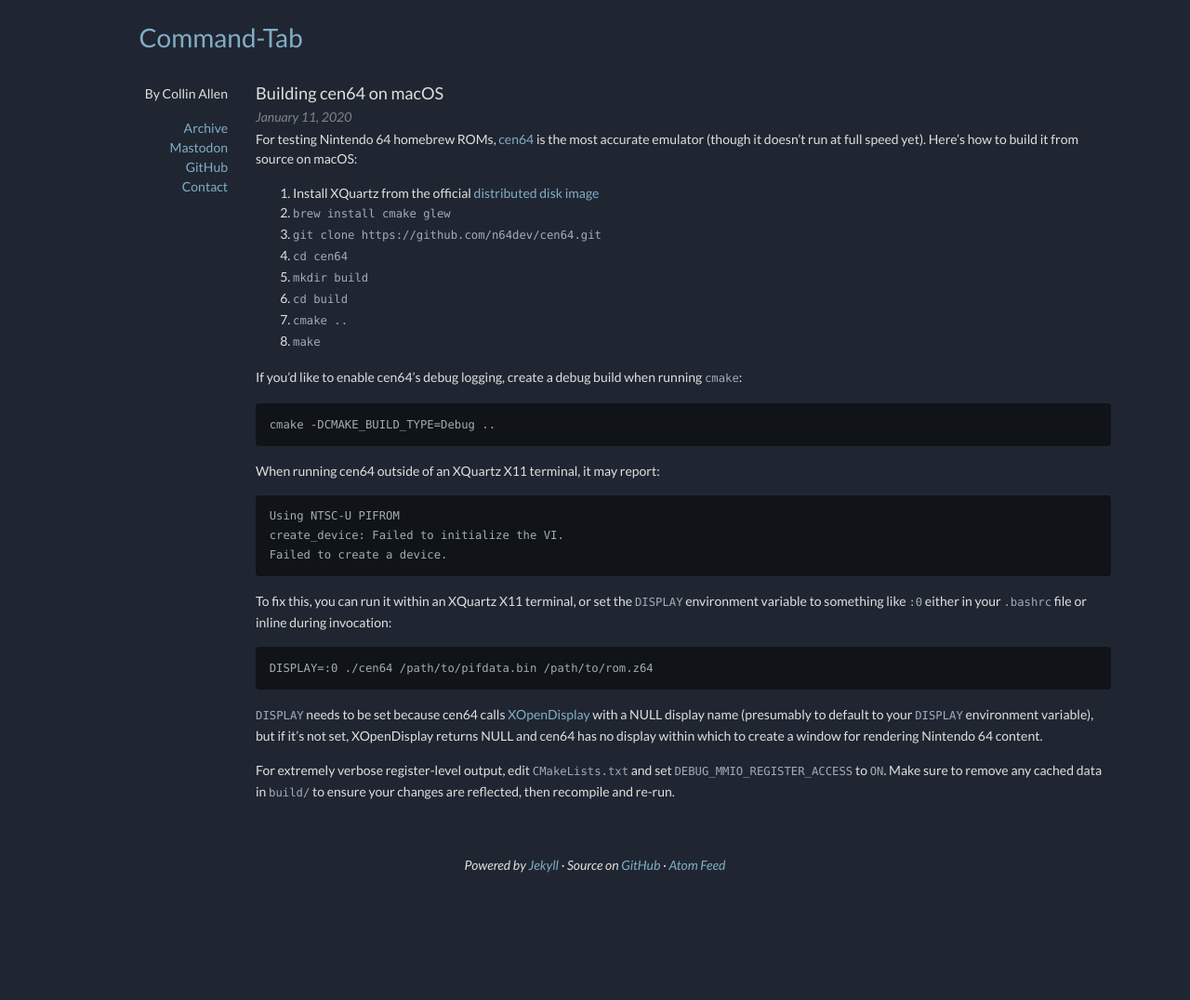
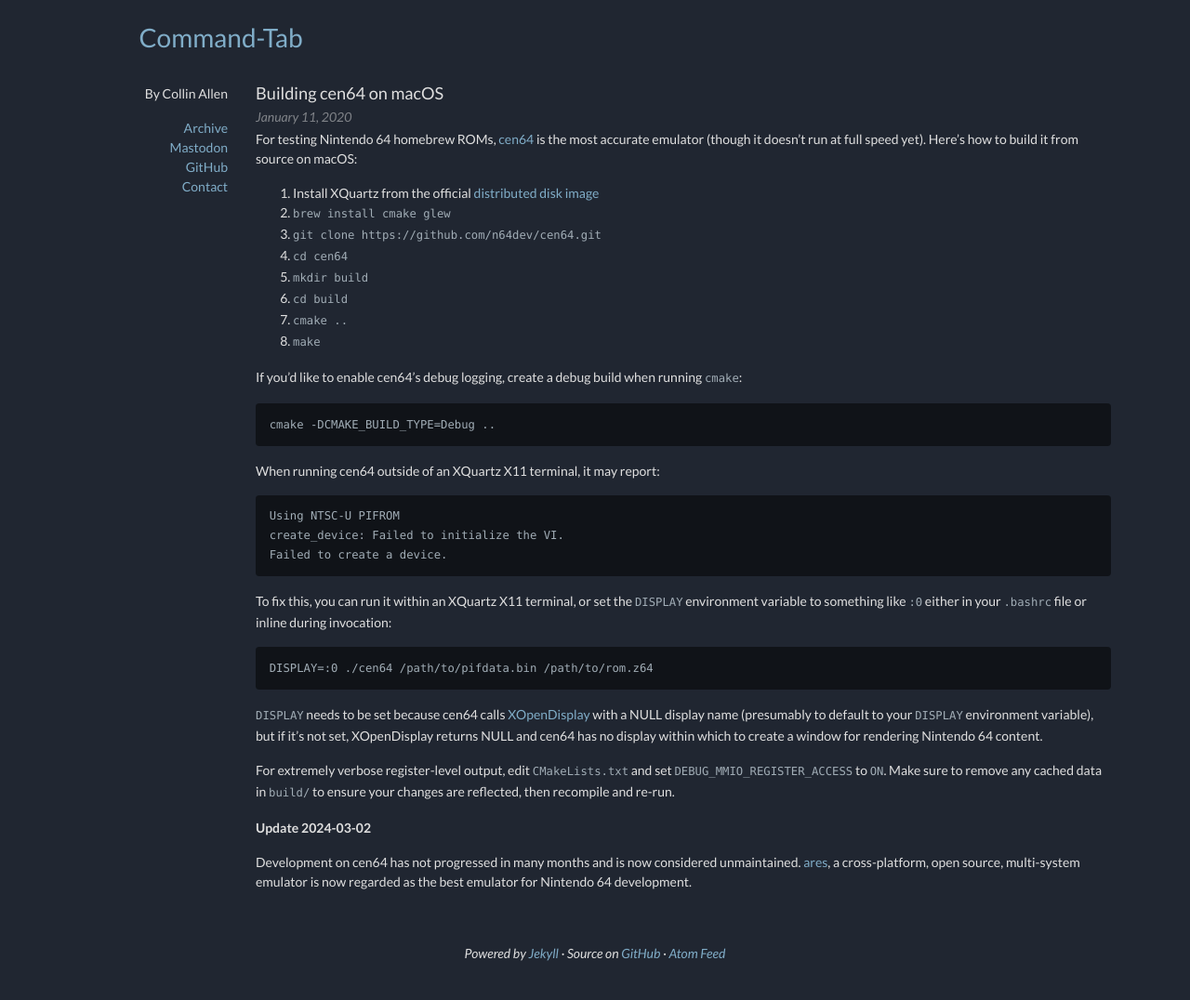
Before and after one commit to command-tab/dotcom, a Jekyll site: the page built from _posts/2020/2020-01-11-building-cen64-on-macos.md, in a window 1280 px wide. Shown: the whole page at 93% size. Built offline with Jekyll 4.4.1, drawn with Linux system fonts in a browser that asks for light colours; before the commit the page ends 981 px from its top, so only the background shows below that.

Commit message:
Add cen64 note about ares

```diff
--- a/_posts/2020/2020-01-11-building-cen64-on-macos.md
+++ b/_posts/2020/2020-01-11-building-cen64-on-macos.md
@@ -31,3 +31,7 @@
 `DISPLAY` needs to be set because cen64 calls [XOpenDisplay](https://tronche.com/gui/x/xlib/display/opening.html) with a NULL display name (presumably to default to your `DISPLAY` environment variable), but if it's not set, XOpenDisplay returns NULL and cen64 has no display within which to create a window for rendering Nintendo 64 content.
 
 For extremely verbose register-level output, edit `CMakeLists.txt` and set `DEBUG_MMIO_REGISTER_ACCESS` to `ON`. Make sure to remove any cached data in `build/` to ensure your changes are reflected, then recompile and re-run.
+
+**Update 2024-03-02**
+
+Development on cen64 has not progressed in many months and is now considered unmaintained. [ares](https://ares-emu.net), a cross-platform, open source, multi-system emulator is now regarded as the best emulator for Nintendo 64 development.
```
